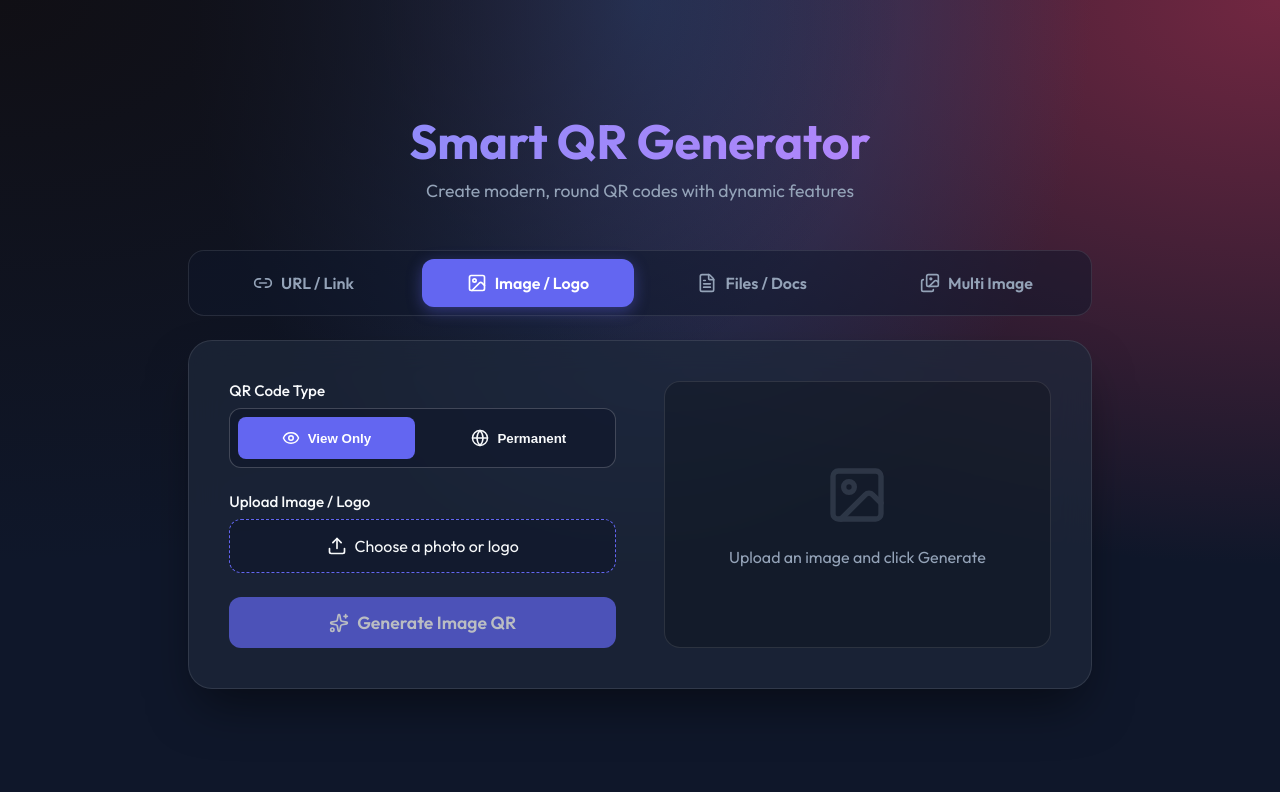
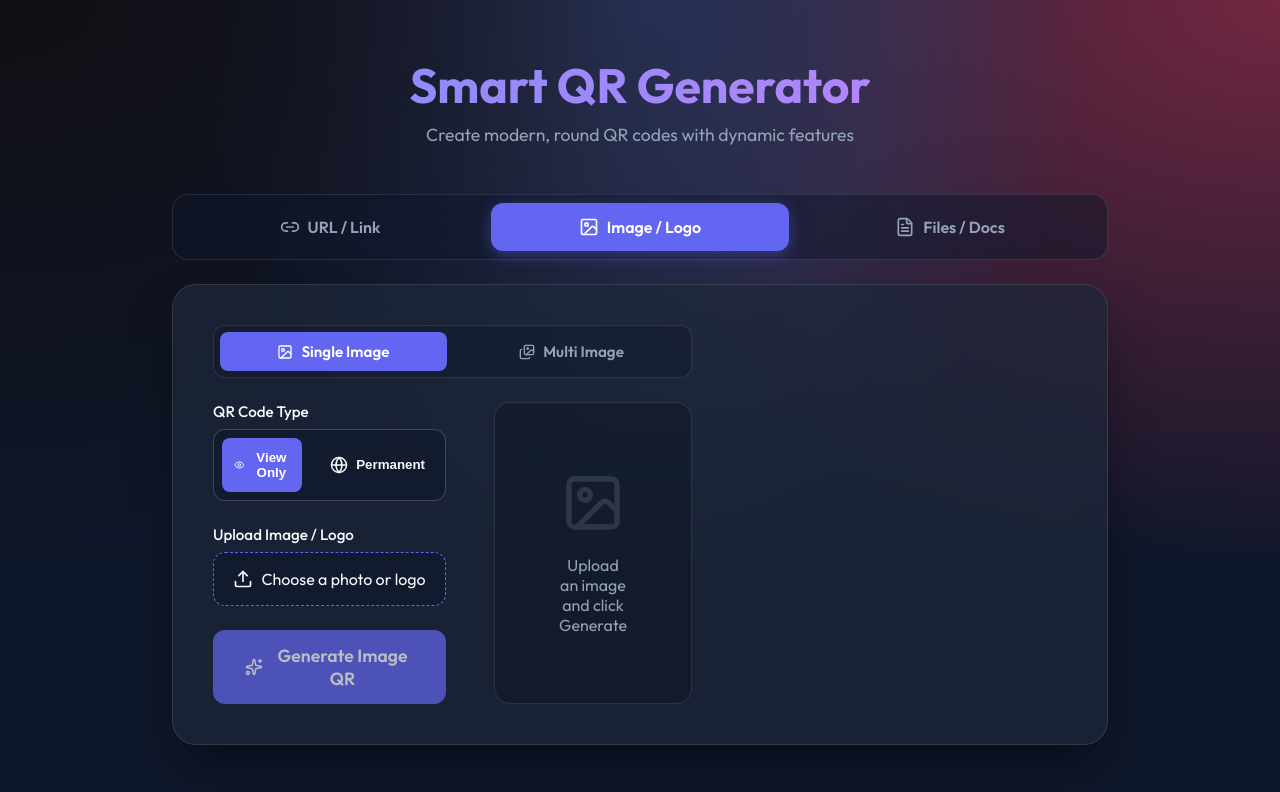
Before and after one commit to Ansuman-Mahapatra/RR-QR, a React (Vite) app: page / in a window 1280 px wide. Both pictures are taken after a click on the button "Image / Logo". Shown: the top 792 px of the page. Built offline with nearby package versions, Linux system fonts and the light colour scheme.

Commit message:
Move Multi Image as a sub-tab inside Image/Logo section

```diff
--- a/src/App.tsx
+++ b/src/App.tsx
@@ -1,13 +1,12 @@
 import { useState, useEffect, useRef } from 'react';
 import QRCodeStyling from 'qr-code-styling';
-import { Download, Clock, Loader2, Sparkles, Globe, Link2, Image as ImageIcon, FileText, Images } from 'lucide-react';
+import { Download, Clock, Loader2, Sparkles, Globe, Link2, Image as ImageIcon, FileText } from 'lucide-react';
 import ImageTab from './ImageTab';
 import FileTab from './FileTab';
-import MultiImageTab from './MultiImageTab';
 import './index.css';
 
 export default function App() {
-  const [activeTab, setActiveTab] = useState<'url' | 'image' | 'file' | 'multi'>('url');
+  const [activeTab, setActiveTab] = useState<'url' | 'image' | 'file'>('url');
 
   // URL tab state
   const [url, setUrl] = useState("");
@@ -102,13 +101,6 @@ export default function App() {
         >
           <FileText size={20} />
           Files / Docs
-        </button>
-        <button
-          className={`main-tab-btn ${activeTab === 'multi' ? 'active' : ''}`}
-          onClick={() => setActiveTab('multi')}
-        >
-          <Images size={20} />
-          Multi Image
         </button>
       </div>
 
@@ -205,13 +197,6 @@ export default function App() {
           <FileTab dotColor={dotColor} bgColor={bgColor} />
         </div>
       )}
-
-      {/* Multi Image Tab */}
-      {activeTab === 'multi' && (
-        <div className="glass-card">
-          <MultiImageTab dotColor={dotColor} bgColor={bgColor} />
-        </div>
-      )}
     </div>
   );
 }
--- a/src/ImageTab.tsx
+++ b/src/ImageTab.tsx
@@ -1,6 +1,7 @@
 import { useState, useEffect, useRef } from 'react';
 import QRCodeStyling from 'qr-code-styling';
-import { Download, Clock, Loader2, Sparkles, Globe, Upload, Image as ImageIcon, Eye, X } from 'lucide-react';
+import { Download, Clock, Loader2, Sparkles, Globe, Upload, Image as ImageIcon, Eye, X, Images } from 'lucide-react';
+import MultiImageTab from './MultiImageTab';
 import './index.css';
 
 interface ImageTabProps {
@@ -9,6 +10,7 @@ interface ImageTabProps {
 }
 
 export default function ImageTab({ dotColor, bgColor }: ImageTabProps) {
+  const [imageSubTab, setImageSubTab] = useState<'single' | 'multi'>('single');
   const [imageFile, setImageFile] = useState<File | null>(null);
   const [imagePreview, setImagePreview] = useState<string | null>(null);
   const [mode, setMode] = useState<'expiring' | 'viewonly'>('viewonly');
@@ -129,7 +131,26 @@ export default function ImageTab({ dotColor, bgColor }: ImageTabProps) {
     : '';
 
   return (
-    <div className="image-tab-layout">
+    <div>
+      {/* Sub-tab toggle: Single / Multi */}
+      <div style={{ display: 'flex', gap: '0.75rem', marginBottom: '1.5rem', background: 'rgba(15,23,42,0.4)', padding: '0.4rem', borderRadius: '12px', border: '1px solid var(--card-border)' }}>
+        <button
+          onClick={() => setImageSubTab('single')}
+          style={{ flex: 1, padding: '0.6rem', borderRadius: '8px', border: 'none', cursor: 'pointer', fontFamily: 'inherit', fontWeight: 600, fontSize: '0.95rem', transition: 'all 0.2s', display: 'flex', alignItems: 'center', justifyContent: 'center', gap: '0.5rem', background: imageSubTab === 'single' ? 'var(--primary)' : 'transparent', color: imageSubTab === 'single' ? 'white' : 'var(--text-muted)' }}>
+          <ImageIcon size={16} /> Single Image
+        </button>
+        <button
+          onClick={() => setImageSubTab('multi')}
+          style={{ flex: 1, padding: '0.6rem', borderRadius: '8px', border: 'none', cursor: 'pointer', fontFamily: 'inherit', fontWeight: 600, fontSize: '0.95rem', transition: 'all 0.2s', display: 'flex', alignItems: 'center', justifyContent: 'center', gap: '0.5rem', background: imageSubTab === 'multi' ? 'var(--primary)' : 'transparent', color: imageSubTab === 'multi' ? 'white' : 'var(--text-muted)' }}>
+          <Images size={16} /> Multi Image
+        </button>
+      </div>
+
+      {/* Multi Image Section */}
+      {imageSubTab === 'multi' && <MultiImageTab dotColor={dotColor} bgColor={bgColor} />}
+
+      {/* Single Image Section */}
+      {imageSubTab === 'single' && <div className="image-tab-layout">
       {/* Controls */}
       <div className="controls-section">
 
@@ -248,6 +269,7 @@ export default function ImageTab({ dotColor, bgColor }: ImageTabProps) {
           </>
         )}
       </div>
+    </div>}
     </div>
   );
 }
```
